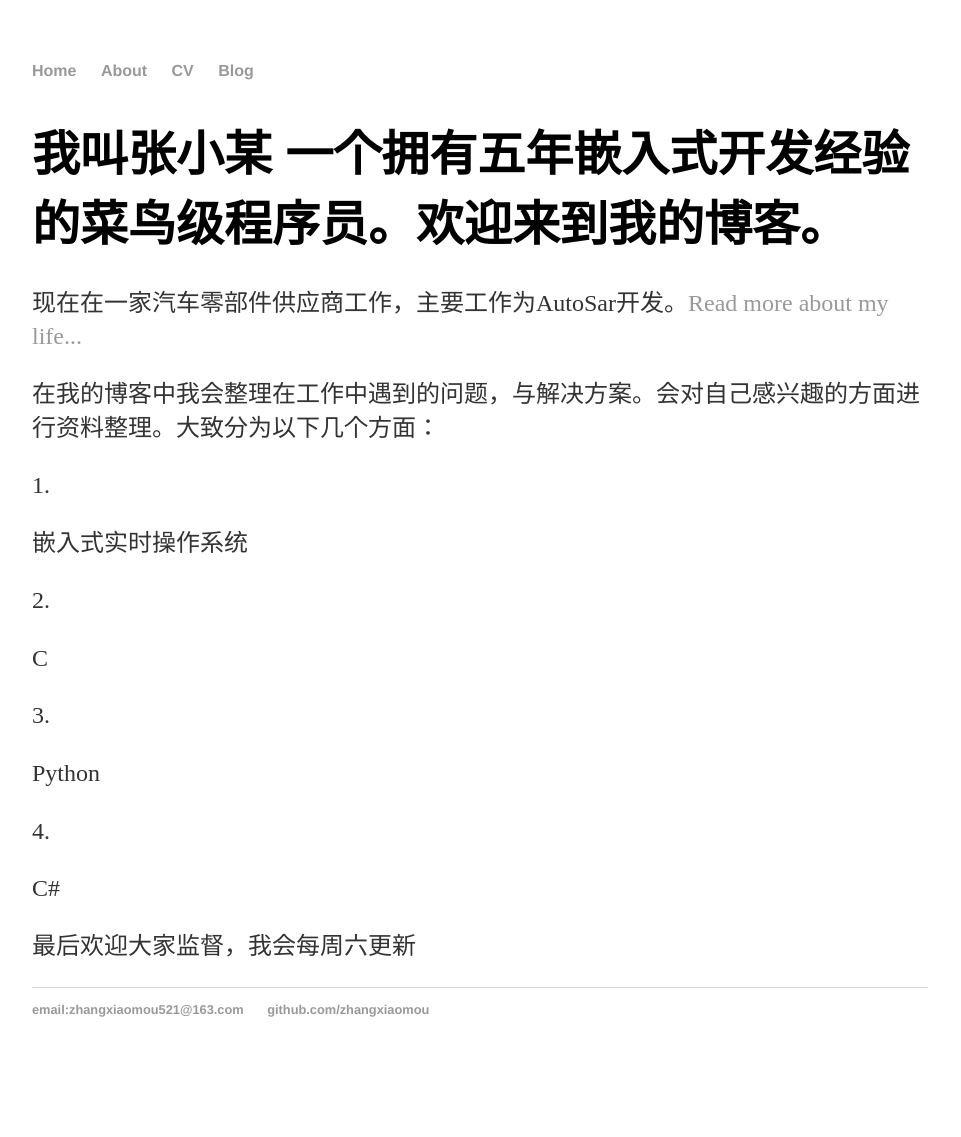
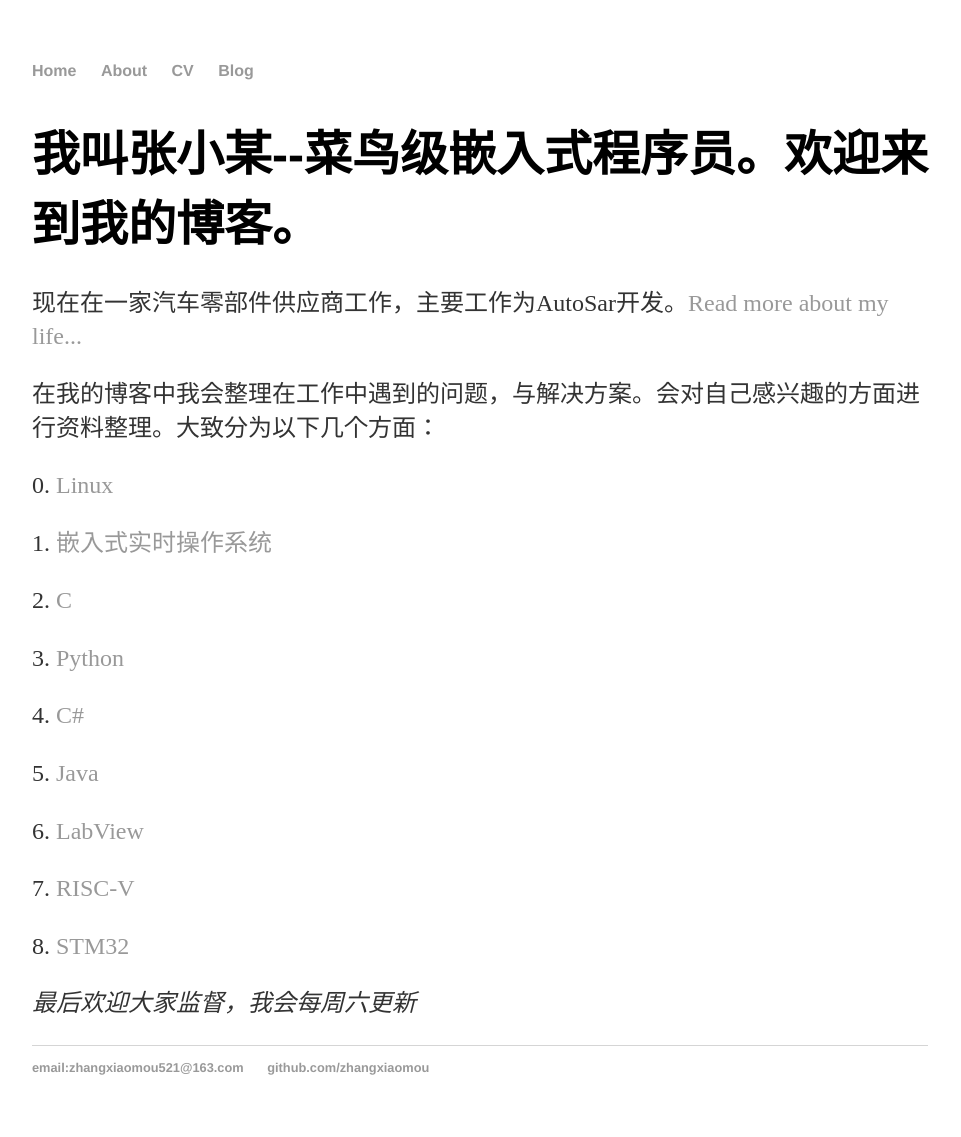
Before and after one commit to ZhangXiaomou/zhangxiaomou.github.io, a Jekyll site: the page built from index.html, in a window 1280 px wide. Shown: the whole page, without its empty margins (160-1121 px from the left). Built offline with Jekyll 4.4.1, drawn with Linux system fonts in a browser that asks for light colours; before the commit the page ends 1079 px from its top, so only the background shows below that.

Commit message:
增加博客结构

```diff
--- a/index.html
+++ b/index.html
@@ -3,13 +3,19 @@ layout: default
 title: zhangxiaomou
 ---
 
-		<div class="blurb">
-			<h1> 我叫张小某 一个拥有五年嵌入式开发经验的菜鸟级程序员。欢迎来到我的博客。</h1>
-			<p> 现在在一家汽车零部件供应商工作，主要工作为AutoSar开发。<a href="/about">Read more about my life...</a></p>
-			<p> 在我的博客中我会整理在工作中遇到的问题，与解决方案。会对自己感兴趣的方面进行资料整理。大致分为以下几个方面：</p>
-			<p>1.<p>嵌入式实时操作系统</p></p>
-			<p>2.<p>C</p></p>
-			<p>3.<p>Python</p></p>
-			<p>4.<p>C#</p></p>
-			<p>最后欢迎大家监督，我会每周六更新</p>
-		</div>
+	<div class="blurb">
+		<h1> 我叫张小某--菜鸟级嵌入式程序员。欢迎来到我的博客。</h1>
+		<p> 现在在一家汽车零部件供应商工作，主要工作为AutoSar开发。<a href="/about">Read more about my life...</a></p>
+		<p> 在我的博客中我会整理在工作中遇到的问题，与解决方案。会对自己感兴趣的方面进行资料整理。大致分为以下几个方面：</p>
+		<p>0.<a href="/blog/Linux/"> Linux</a></p>
+		<p>1.<a href="/blog/OS/"> 嵌入式实时操作系统</a></p>
+		<p>2.<a href="/blog/C/"> C</a></p>
+		<p>3.<a href="/blog/Python/"> Python</a></p>
+		<p>4.<a href="/blog/C#/"> C#</a></p>
+		<p>5.<a href="/blog/Java/"> Java</a></p>
+		<p>6.<a href="/blog/Labview/"> LabView</a></p>
+		<p>7.<a href="/blog/RISC-V/"> RISC-V</a></p>
+		<p>8.<a href="/blog/STM32/"> STM32</a></p>
+
+		<p><em>最后欢迎大家监督，我会每周六更新</em></p>
+	</div>
```
